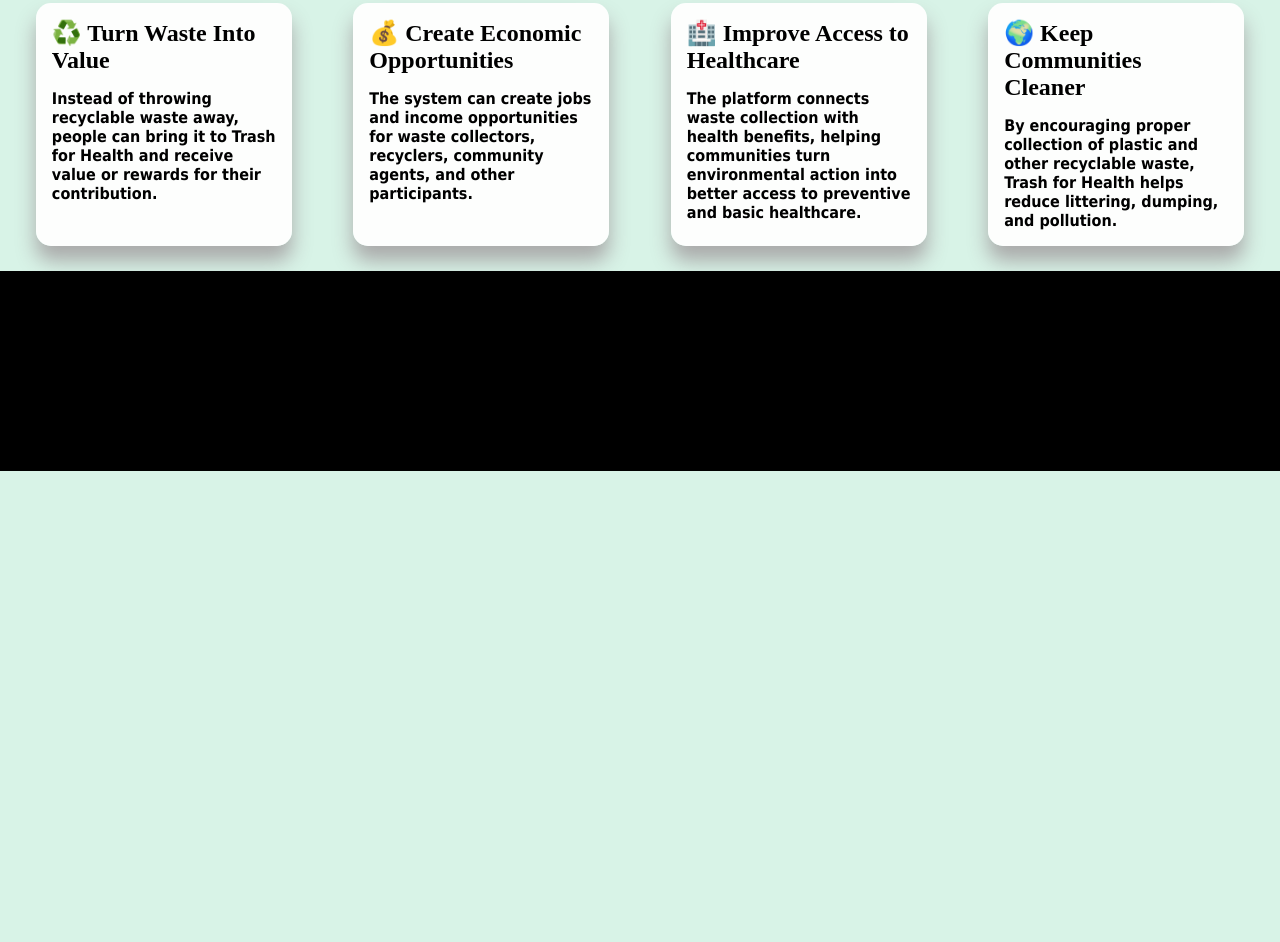
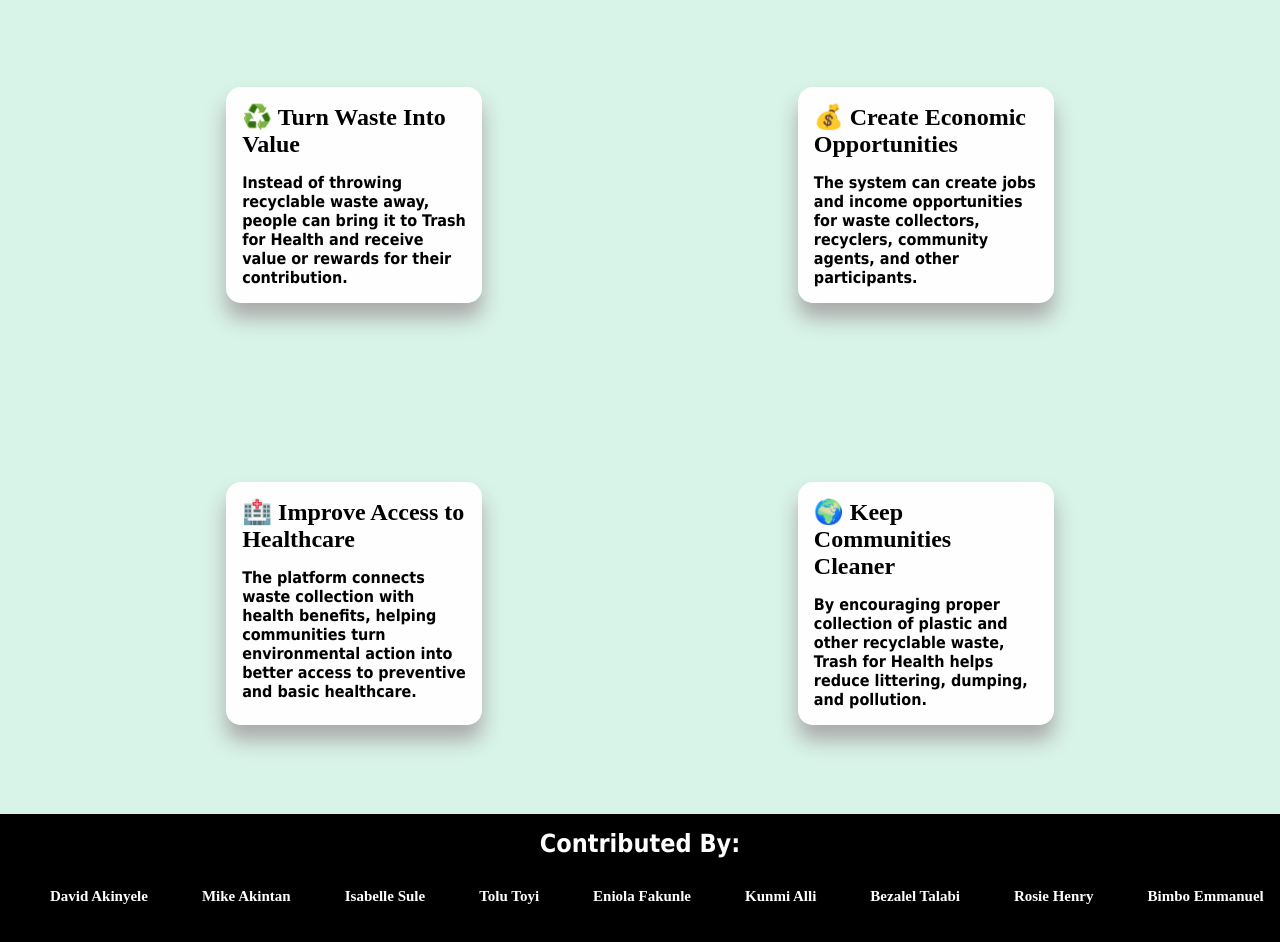
Before and after one commit to LivingLegend123/Trash_For_Health, a plain HTML site: page index.html in a window 1280 px wide. Shown: the part 1572-2514 px from the top of the page. Before the commit the page ends 2043 px from the top, so only its background shows below. Drawn offline with Linux system fonts and the light colour scheme.

Commit message:
Add files via upload

```diff
--- a/index.html
+++ b/index.html
@@ -103,7 +103,19 @@
                 </div>
 
                 <div class="footer">
-                       <h1></h1>
+                       <h1>Contributed By:</h1>
+
+                       <ul>
+                        <li>David Akinyele</li>
+                        <li>Mike Akintan</li>
+                        <li>Isabelle Sule</li>
+                        <li>Tolu Toyi</li>
+                        <li>Eniola Fakunle</li>
+                        <li>Kunmi Alli</li>
+                        <li>Bezalel Talabi</li>
+                        <li>Rosie Henry</li>
+                        <li>Bimbo Emmanuel</li>
+                       </ul>
                 </div>
 
          </section>
--- a/style.css
+++ b/style.css
@@ -176,6 +176,7 @@
                 display: block;
                 text-align: center;
                 padding-bottom: 20px;
+                padding-top: 20px;
                 font-size: 40px;
                 color: #2d0202;
                 font-family: Tahoma;
@@ -228,6 +229,7 @@
             }
 
             .head h1{
+                text-decoration: underline;
                 text-transform: uppercase;
                 text-align: center;
                 color: #2d0202;
@@ -258,7 +260,7 @@
                 background-color: #ffffffef;
                 width: 20%;
                 padding: 1rem;
-                margin: 2%;
+                margin: 7%;
                 box-shadow: 0 15px 20px #aaa;
                 border-radius: 15px;
             }
@@ -267,4 +269,25 @@
                 background-color: #000;
                 width: 100%;
                 min-height: 200px;
+                justify-content: space-between;
             }
+
+            .footer h1{
+                color: #fff;
+                text-align: center;
+                font-size: 25px;
+                font-weight: bold;
+                font-family: Tahoma;
+                padding-top: 15px;
+            }
+
+            .footer li{
+                color: #fff;
+                list-style: none;
+                display: inline-block;
+                padding-left: 50px;
+                padding-top: 30px;
+                font-size: 15px;
+                font-weight: bold;
+                font-family: Leelawadee;
+            }
```
